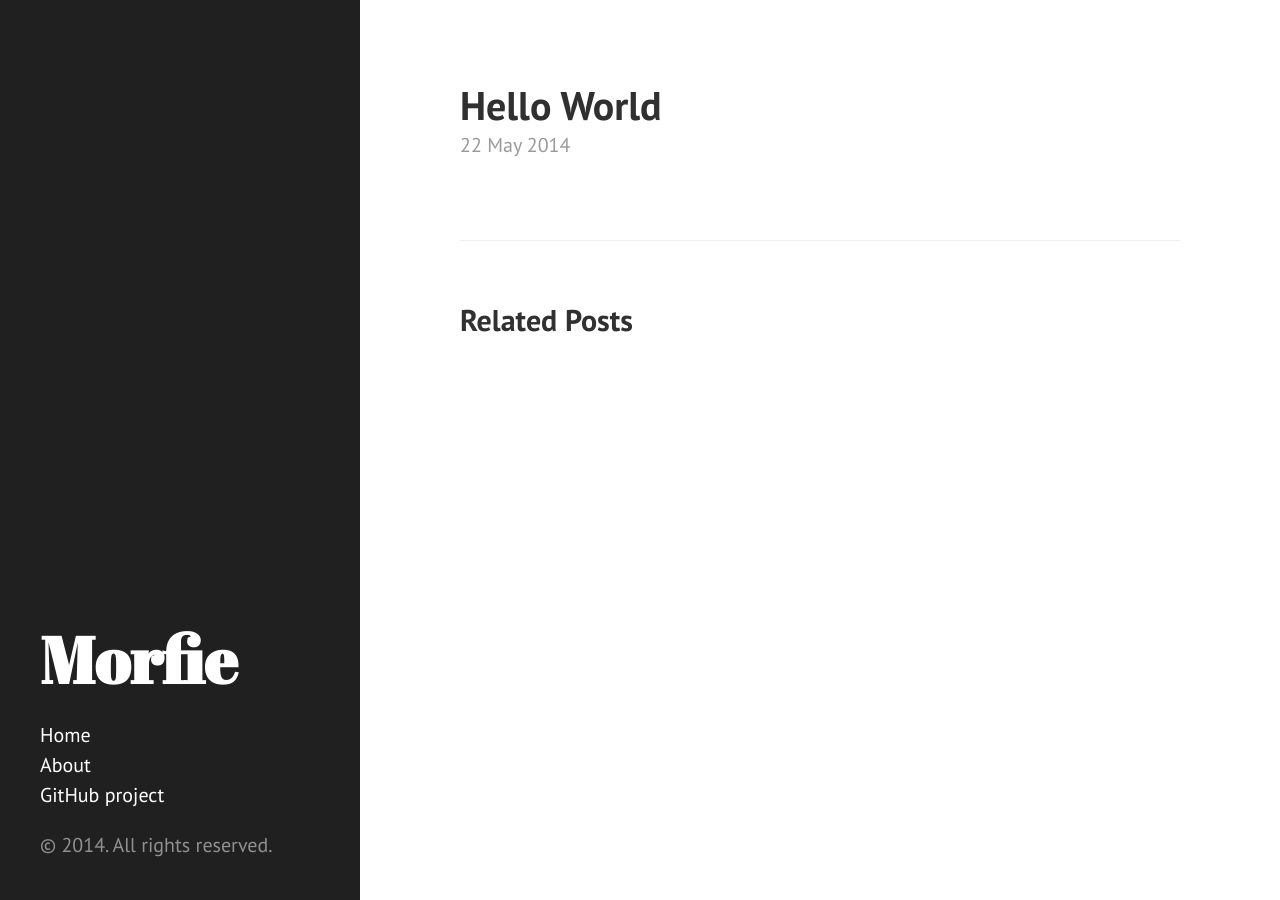
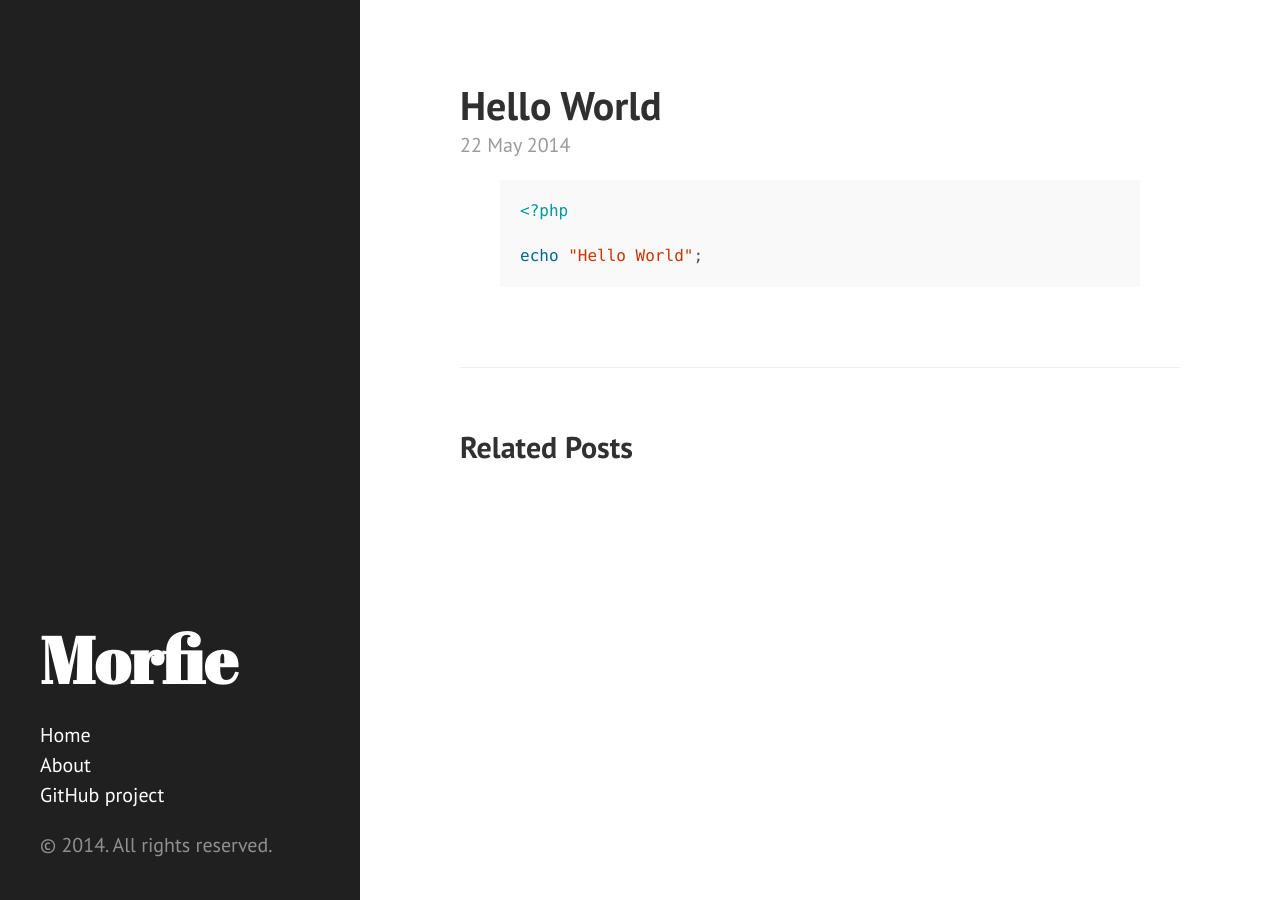
Before and after one commit to morfie/morfie.github.io, a Jekyll site: the page built from _posts/2014-05-22-hello-world.md, in a window 1280 px wide. Built offline with Jekyll 4.4.1, drawn with Linux system fonts in a browser that asks for light colours; Markdown is read by kramdown in place of the engine named in the settings.

Commit message:
php test

```diff
--- a/_posts/2014-05-22-hello-world.md
+++ b/_posts/2014-05-22-hello-world.md
@@ -2,3 +2,11 @@
 layout: post
 title: Hello World
 ---
+
+{% highlight php %}
+
+<?php
+
+echo "Hello World";
+
+{% endhighlight %}
```
